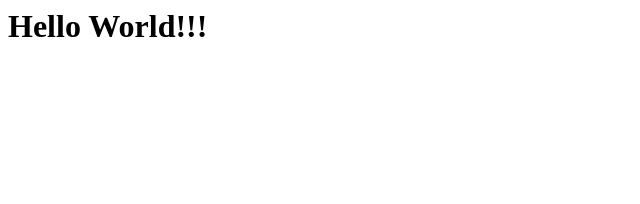
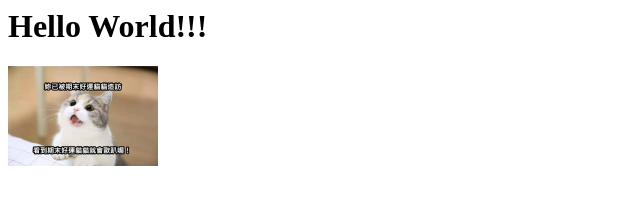
Before and after one commit to Jade1224/git-tutorial, a plain HTML site: page index.html in a window 1280 px wide. Shown: the whole page, without its empty margins (0-640 px from the left). Drawn offline with Linux system fonts and the light colour scheme.

Commit message:
新增貓貓圖片到首頁

```diff
--- a/index.html
+++ b/index.html
@@ -1 +1,2 @@
 <h1>Hello World!!!</h1>
+<img src="1624243647864.jpg" height="100">
```
Also changed, not shown: 1624243647864.jpg (added).
